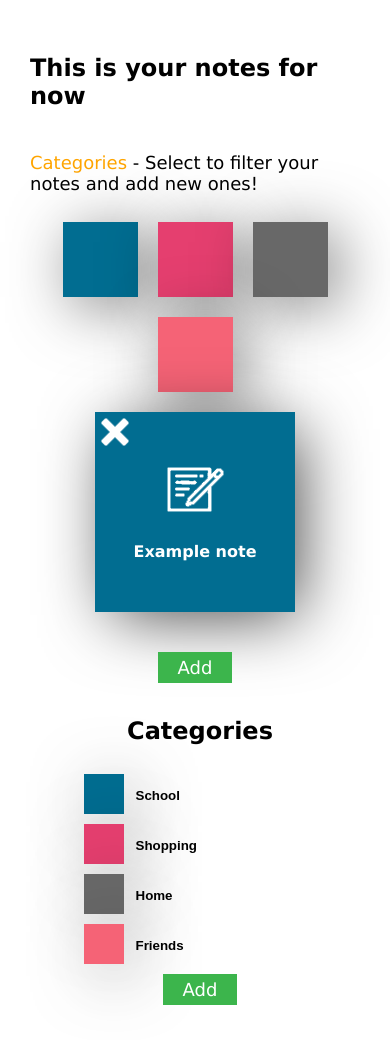
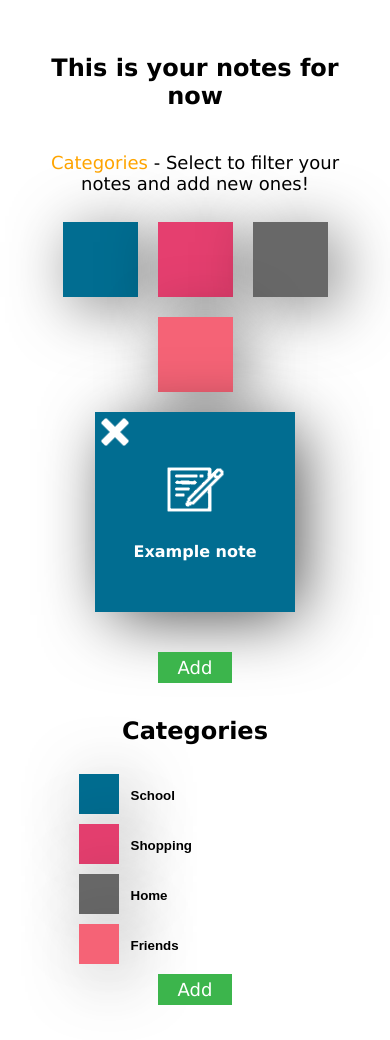
Before and after one commit to mayhelenrs/it2810-webutvikling-h17-prosjekt-3-group-50, a React (Create React App) app: page / in a window 390 px wide. Built offline with nearby package versions, Linux system fonts and the light colour scheme.

Commit message:
Small fix to responsiveness

```diff
--- a/src/assets/styles/NoteView.css
+++ b/src/assets/styles/NoteView.css
@@ -11,10 +11,12 @@
     .Left-Page {
         align-items: center;
         width: 100%;
+        text-align: center;
     }
     .Right-Page {
         align-items: center;
         min-width: 100%;
+        text-align: center;
     }
 }
 
@@ -26,17 +28,20 @@
         min-height: 100%;
         margin: 30px;
     }
-}
 
     .Left-Page {
         min-width: 60%;
+        max-width: 60%;
         display: flex;
         flex-direction: column;
     }
 
     .Right-Page {
         min-width: 30%;
+        max-width: 30%;
         margin-left: 10px;
+    }
+
 }
 
 .AddNote {
```
Lines whose indentation alone changed are shown as unchanged.
